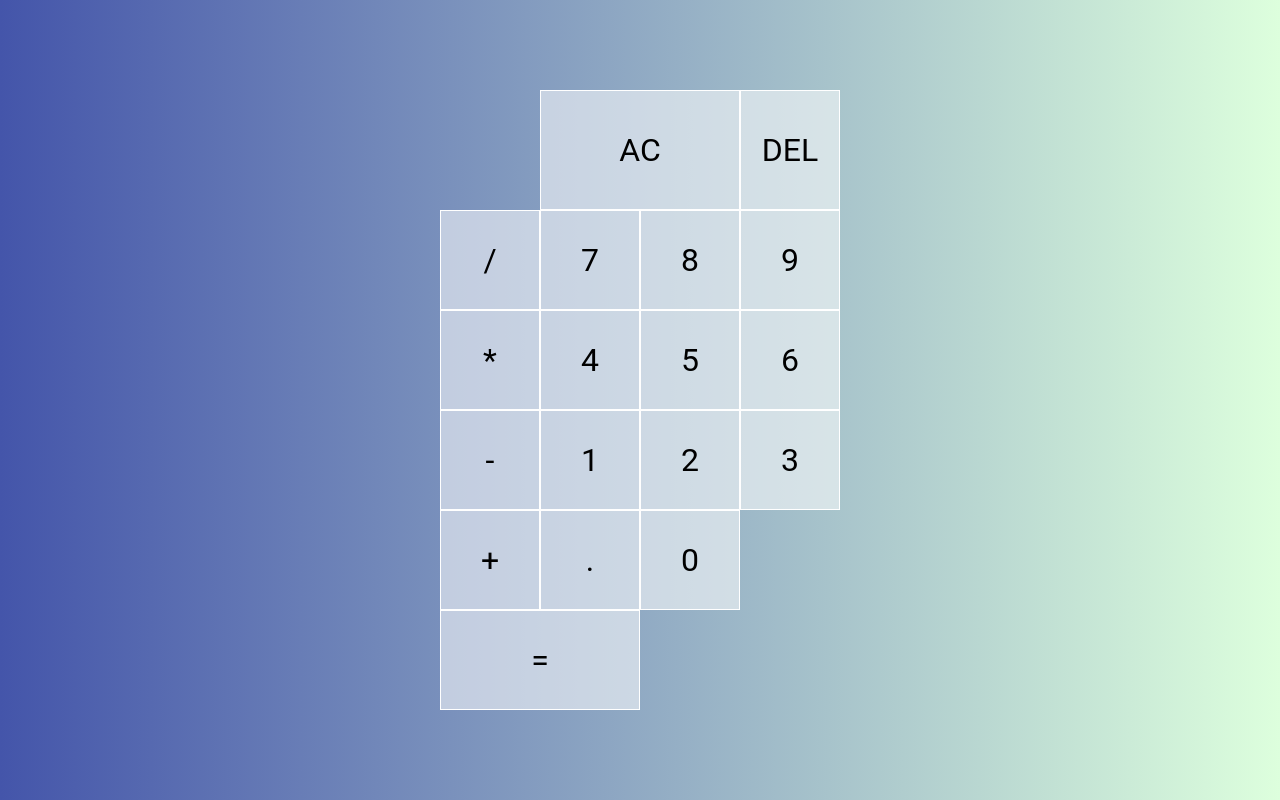
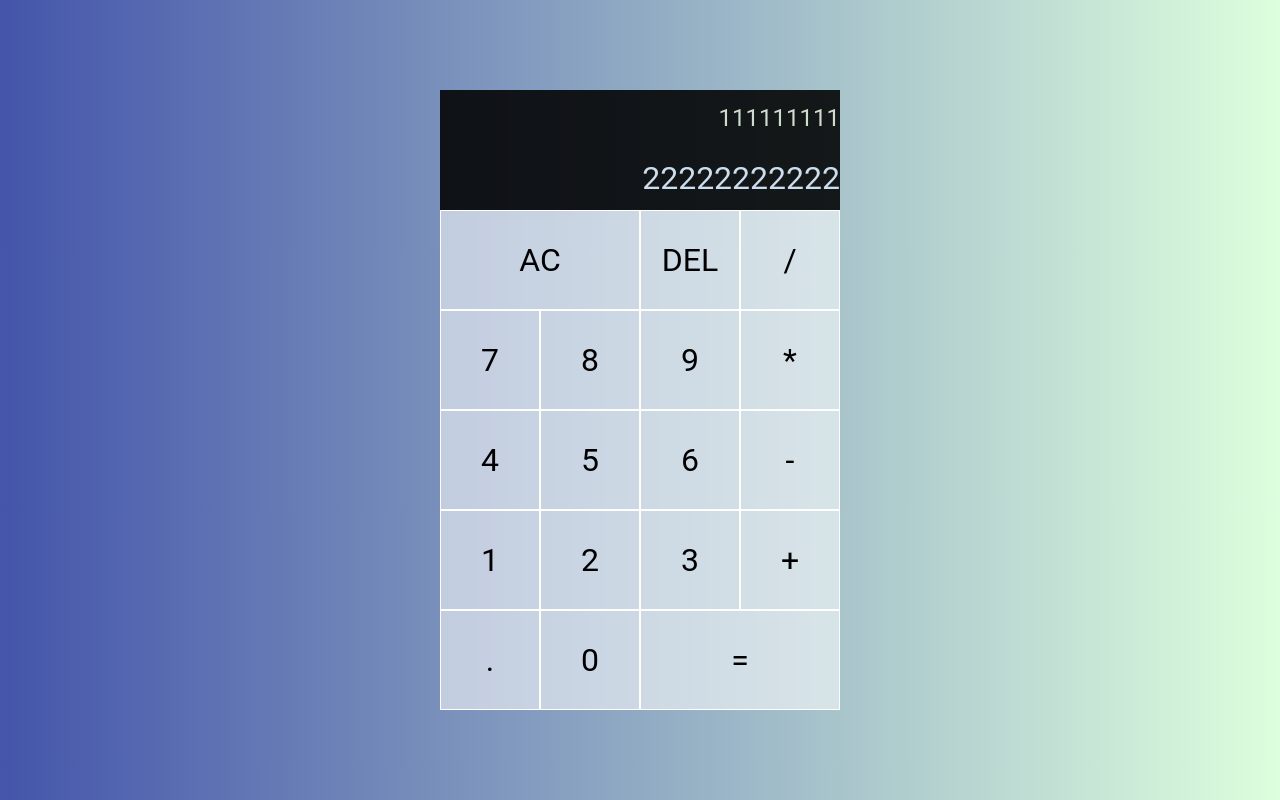
Before and after one commit to apokalipsa44/js-simple-projects, a plain HTML site: page js-calculator/index.html in a window 1280 px wide. Drawn offline with Linux system fonts and the light colour scheme.

Commit message:
styles done

```diff
--- a/js-calculator/index.html
+++ b/js-calculator/index.html
@@ -11,8 +11,8 @@
   <body>
       <div class="calculator-grid">
           <div class="outcome">
-              <div class="previous-operand"></div>
-              <div class="current operand"></div>
+              <div class="previous-operand">111111111</div>
+              <div class="current-operand">22222222222</div>
           </div>
           <button class="span-two">AC</button>
           <button>DEL</button>
--- a/js-calculator/styles.css
+++ b/js-calculator/styles.css
@@ -33,6 +33,26 @@ body {
   background-color: rgba(255, 255, 255, 0.88);
 }
 
-.span-two{
-    grid-column: span 2;
+.span-two {
+  grid-column: span 2;
 }
+
+.outcome {
+  grid-column: 1/-1;
+  background-color: rgba(0, 0, 0, 0.88);
+  display: flex;
+  align-items: flex-end;
+  justify-content: space-around;
+  flex-direction: column;
+  word-wrap: break-word;
+  word-break: break-all;
+}
+
+.outcome .previous-operand {
+  color: #cdddcc;
+  font-size: 1.5rem;
+}
+.outcome .current-operand{
+    color: #ccddee;
+    font-size: 2rem;
+}
```
